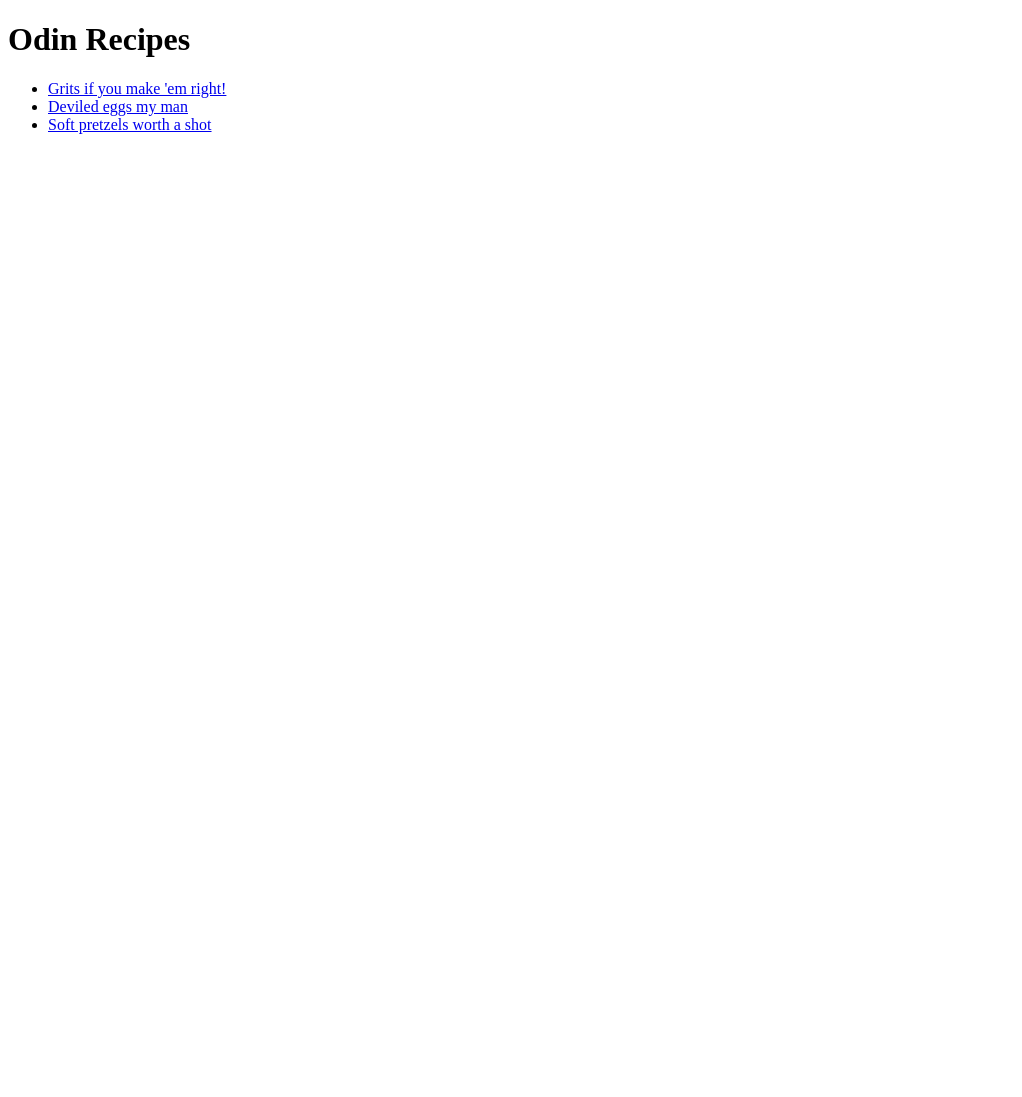
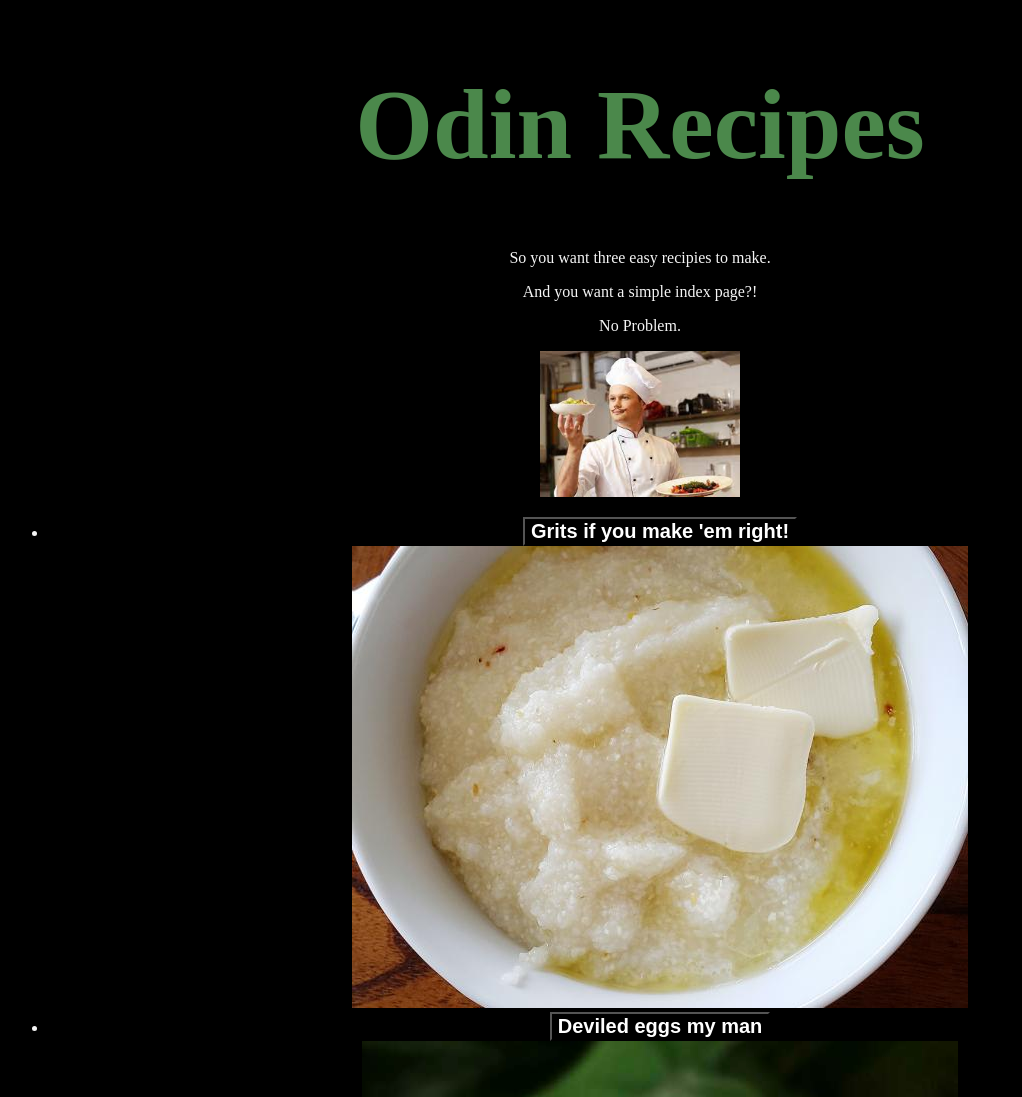
Before and after one commit to ArchBird/odin-recipes, a plain HTML site: page index.html in a window 1280 px wide. Shown: the top 1097 px of the page, without its empty margins (0-1022 px from the left). Before the commit the page ends 800 px from the top, so only its background shows below. Drawn offline with Linux system fonts and the light colour scheme.

Commit message:
added CSS to Recipes and index

```diff
--- a/index.html
+++ b/index.html
@@ -3,13 +3,21 @@
     <head>
         <meta charset="UTF-8">
         <title>Some kind of recipe website (to be edited)</title>
+        <link rel="stylesheet" href="./style.css">
     </head>
     <body>
-        <h1 id='header'>Odin Recipes</h1>
-         <ul>
-            <li><a href="./recipes/grits.html">Grits if you make 'em right!</a></li>
-            <li><a href="./recipes/deviledeggs.html">Deviled eggs my man</a></li>
-            <li><a href="./recipes/pretzels.html">Soft pretzels worth a shot</a></li>
+        <h1 class='top'>Odin Recipes</h1>
+        <p class="p">So you want three easy recipies to make.</p>
+        <p class="p">And you want a simple index page?!</p>
+        <p class="p">No Problem.</p>
+        <img class="picture" src="./recipes/images/chef.jpeg" alt="laughing chef" width="200">
+         <ul class="rlist">
+            <li><a href="./recipes/grits.html"><button class="button">Grits if you make 'em right!</button> </a></li>
+            <img src="./recipes/images/grits.jpeg" alt="grits">
+            <li><a href="./recipes/deviledeggs.html"><button class="button"> Deviled eggs my man</button></a></li>
+            <img src="./recipes/images/deveggs.jpeg" alt="deviled eggs">
+            <li><a href="./recipes/pretzels.html"><button class="button">Soft pretzels worth a shot</button></a></li>
+            <img src="./recipes/images/pretzel.jpeg" alt="soft pretzels">
          </ul>
     </body>
 </html>
--- /dev/null
+++ b/style.css
@@ -0,0 +1,24 @@
+.top {
+    font-family: 'Times New Roman', Times, serif;
+    color:rgb(75, 136, 75);
+    font-size: 100px;
+    text-align: center;
+}
+* {
+    background-color: black;
+    color: whitesmoke;
+    text-align: center;
+}
+.rlist .button {
+    color: rgb(255, 255, 255);
+    background-color: light rgb(0, 0, 0);
+    font-weight: bold;
+    font-size: 20px;
+
+}
+.rlist {
+    text-align: center;
+}
+.p {
+    text-align: center;
+}
```
Also changed, not shown: recipes/deviledeggs.html (+1 -0 lines), recipes/grits.html (+1 -0 lines), recipes/pretzels.html (+1 -0 lines), recipes/images/chef.jpeg (added).
